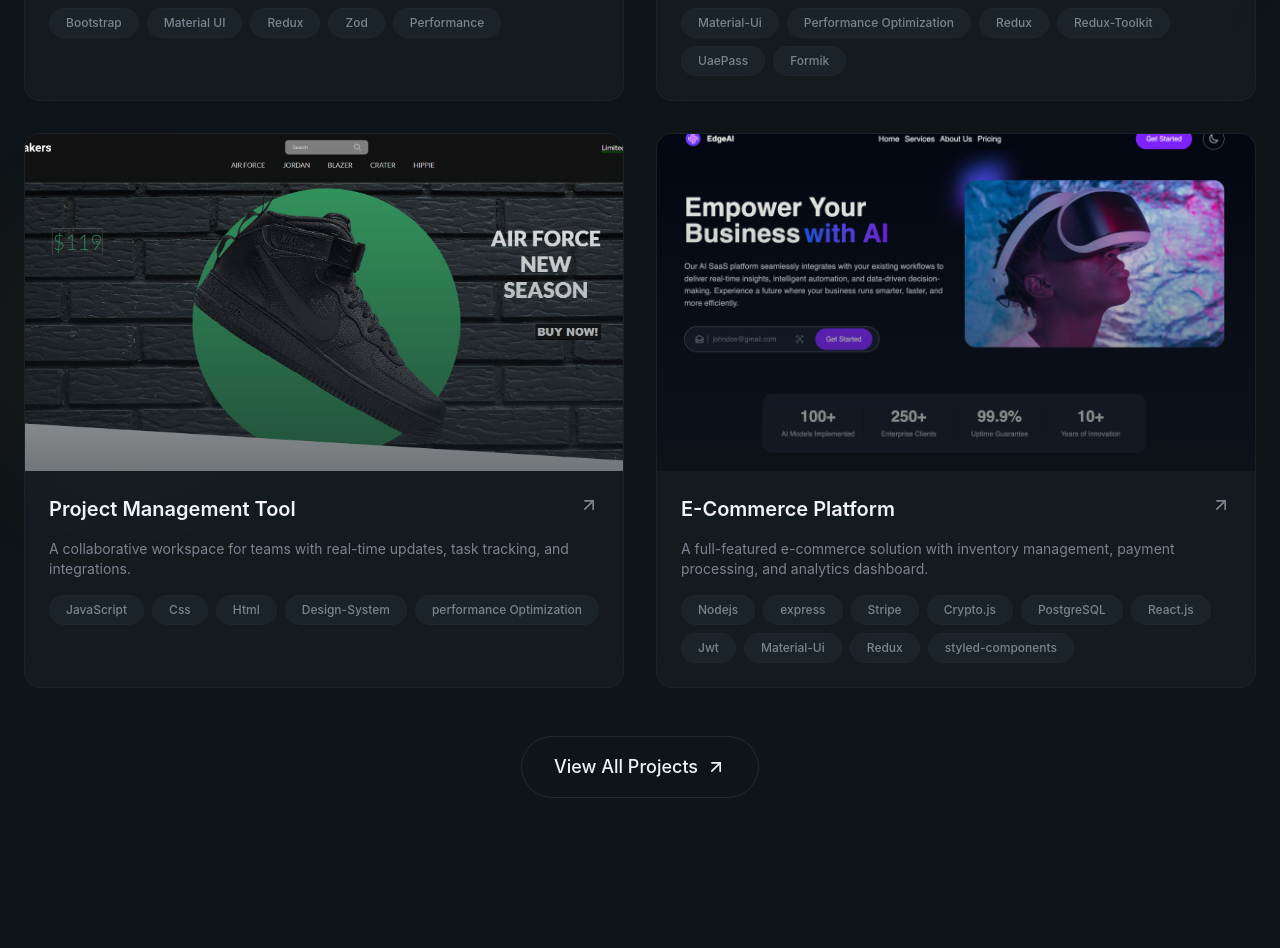
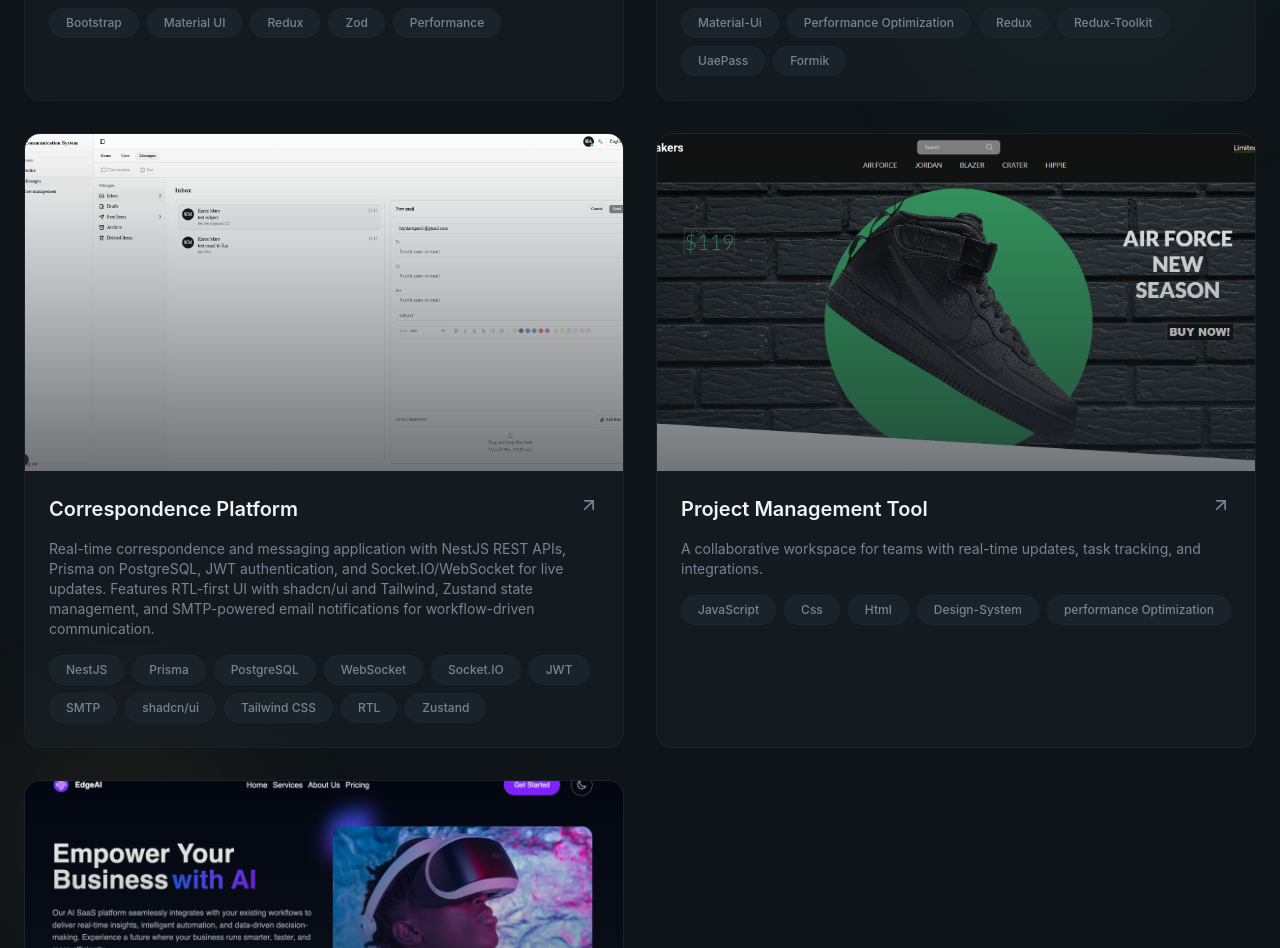
Before and after one commit to HaydaraAH12/portfolio, a React (Vite) app: page / in a window 1280 px wide. Shown: the part 3180-4128 px from the top of the page. Built offline with nearby package versions, Linux system fonts and the light colour scheme.

Commit message:
new project correspondence

```diff
--- a/src/sections/Projects.jsx
+++ b/src/sections/Projects.jsx
@@ -42,6 +42,26 @@
     ],
     link: "https://fatwauae.gov.ae",
     // github: "#",
+  },
+  {
+    title: "Correspondence Platform",
+    description:
+      "Real-time correspondence and messaging application with NestJS REST APIs, Prisma on PostgreSQL, JWT authentication, and Socket.IO/WebSocket for live updates. Features RTL-first UI with shadcn/ui and Tailwind, Zustand state management, and SMTP-powered email notifications for workflow-driven communication.",
+    image: "/projects/correspondence.png",
+    tags: [
+      "NestJS",
+      "Prisma",
+      "PostgreSQL",
+      "WebSocket",
+      "Socket.IO",
+      "JWT",
+      "SMTP",
+      "shadcn/ui",
+      "Tailwind CSS",
+      "RTL",
+      "Zustand",
+    ],
+    github: "https://github.com/HaydaraAH12/fullstack-messaging-system",
   },
   {
     title: "Project Management Tool",
```
Also changed, not shown: public/projects/correspondence.png (added).
